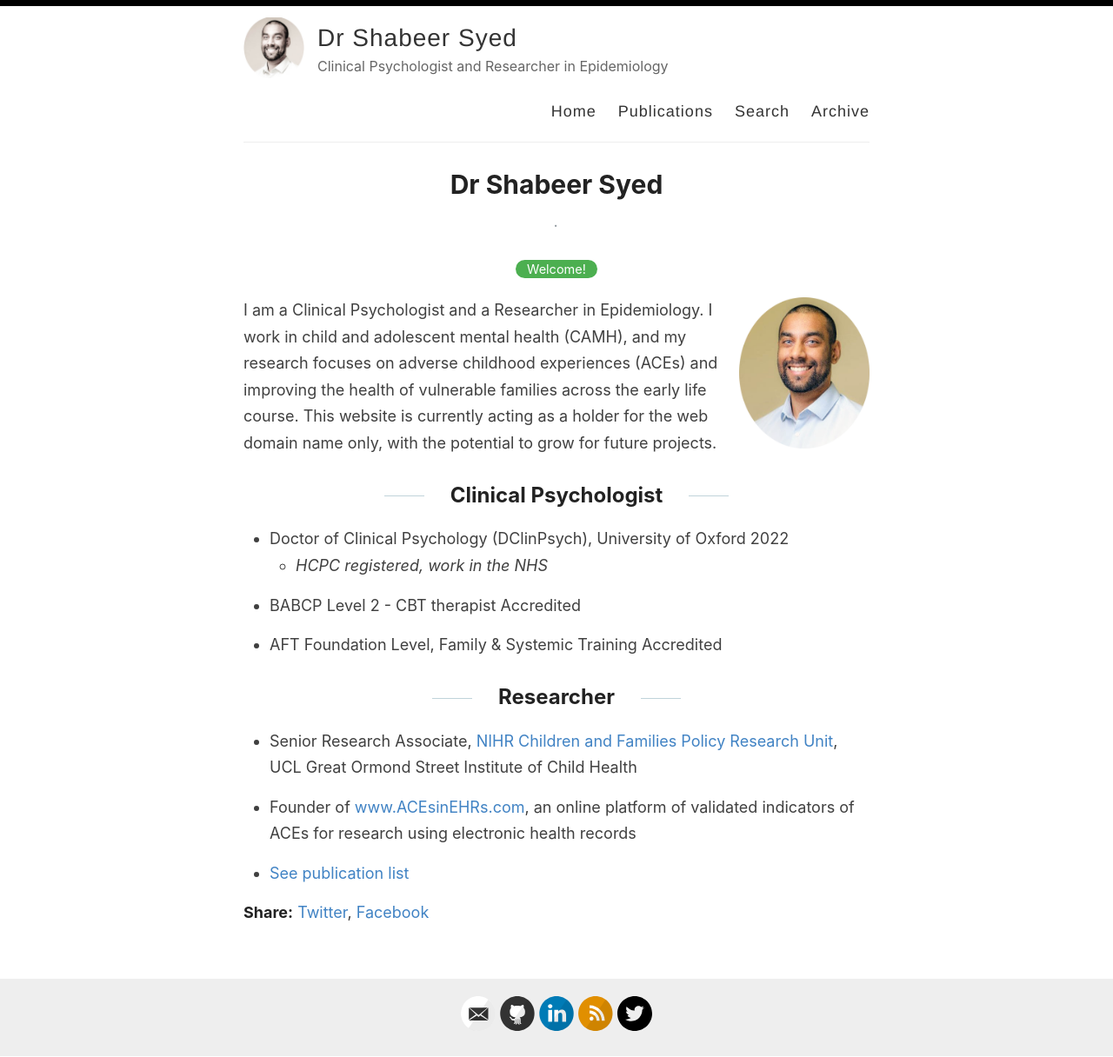
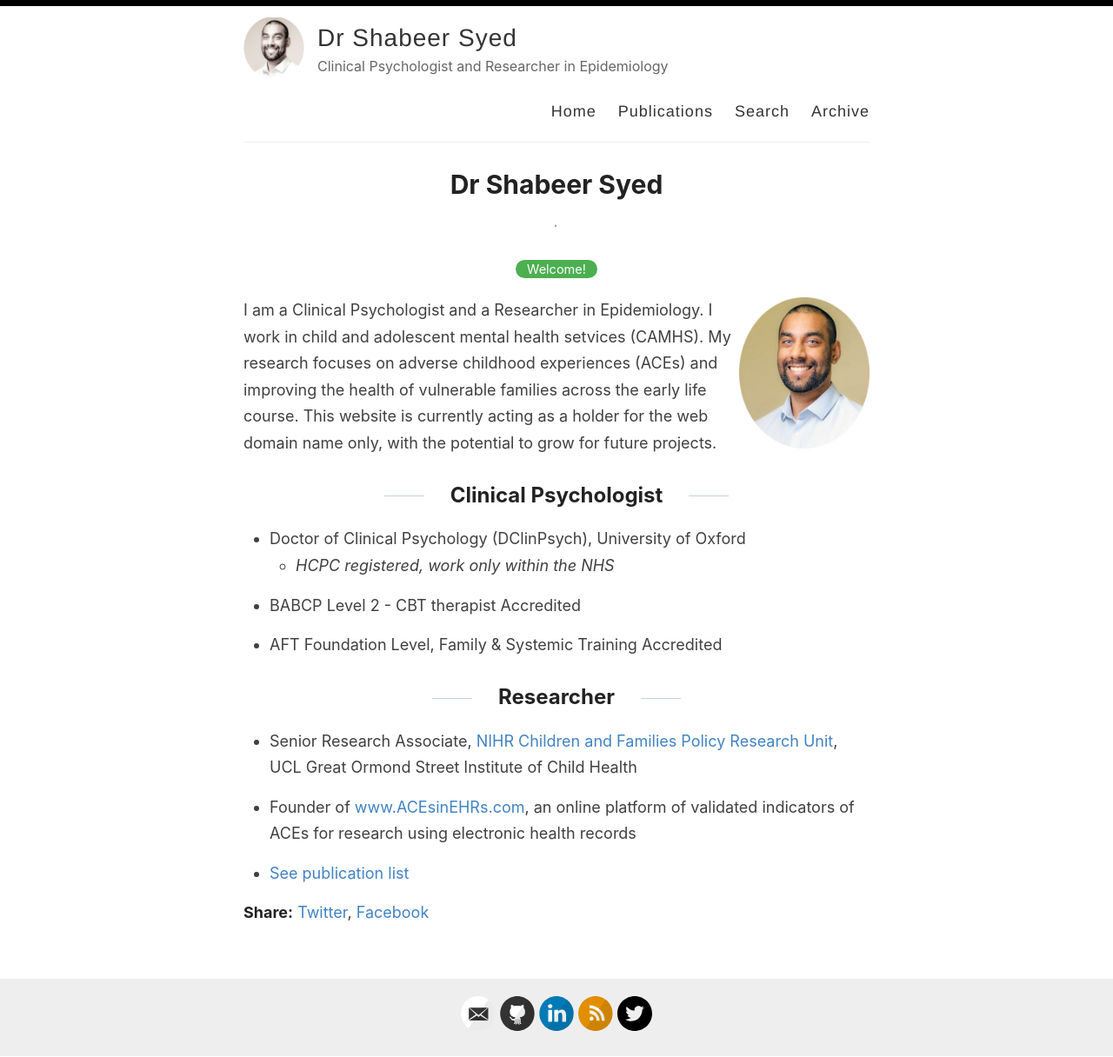
Before and after one commit to shabeer-syed/shabeersyed, a Jekyll site: the page built from index.md, in a window 1280 px wide. Shown: the whole page at 87% size. Built offline with Jekyll 4.4.1, drawn with Linux system fonts in a browser that asks for light colours; comment, search, counter and statistics services are not loaded.

Commit message:
Update index.md

```diff
--- a/index.md
+++ b/index.md
@@ -5,12 +5,12 @@ categories: [Welcome!]
 ---
 
 <img style="float: right;" src="/images/shabeer%20syed.png" alt="Shabeer Syed" width="150"/>
-I am a Clinical Psychologist and a Researcher in Epidemiology. I work in child and adolescent mental health (CAMH), and my research focuses on adverse childhood experiences (ACEs) and improving the health of vulnerable families across the early life course. This website is currently acting as a holder for the web domain name only, with the potential to grow for future projects.
+I am a Clinical Psychologist and a Researcher in Epidemiology. I work in child and adolescent mental health setvices (CAMHS). My research focuses on adverse childhood experiences (ACEs) and improving the health of vulnerable families across the early life course. This website is currently acting as a holder for the web domain name only, with the potential to grow for future projects.
 
 ## Clinical Psychologist
 
-- Doctor of Clinical Psychology (DClinPsych), University of Oxford 2022
-   - *HCPC registered, work in the NHS*
+- Doctor of Clinical Psychology (DClinPsych), University of Oxford
+   - *HCPC registered, work only within the NHS*
 
 - BABCP Level 2 - CBT therapist Accredited
 
```
